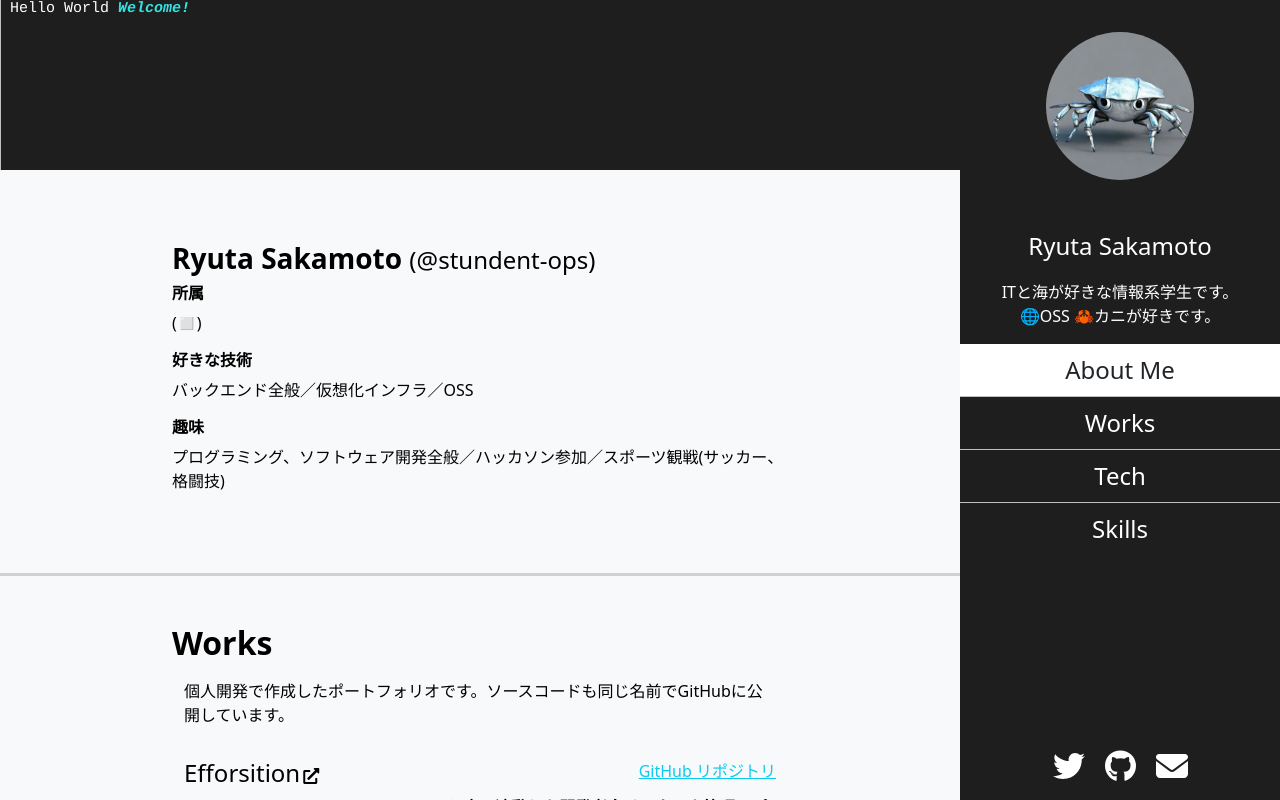
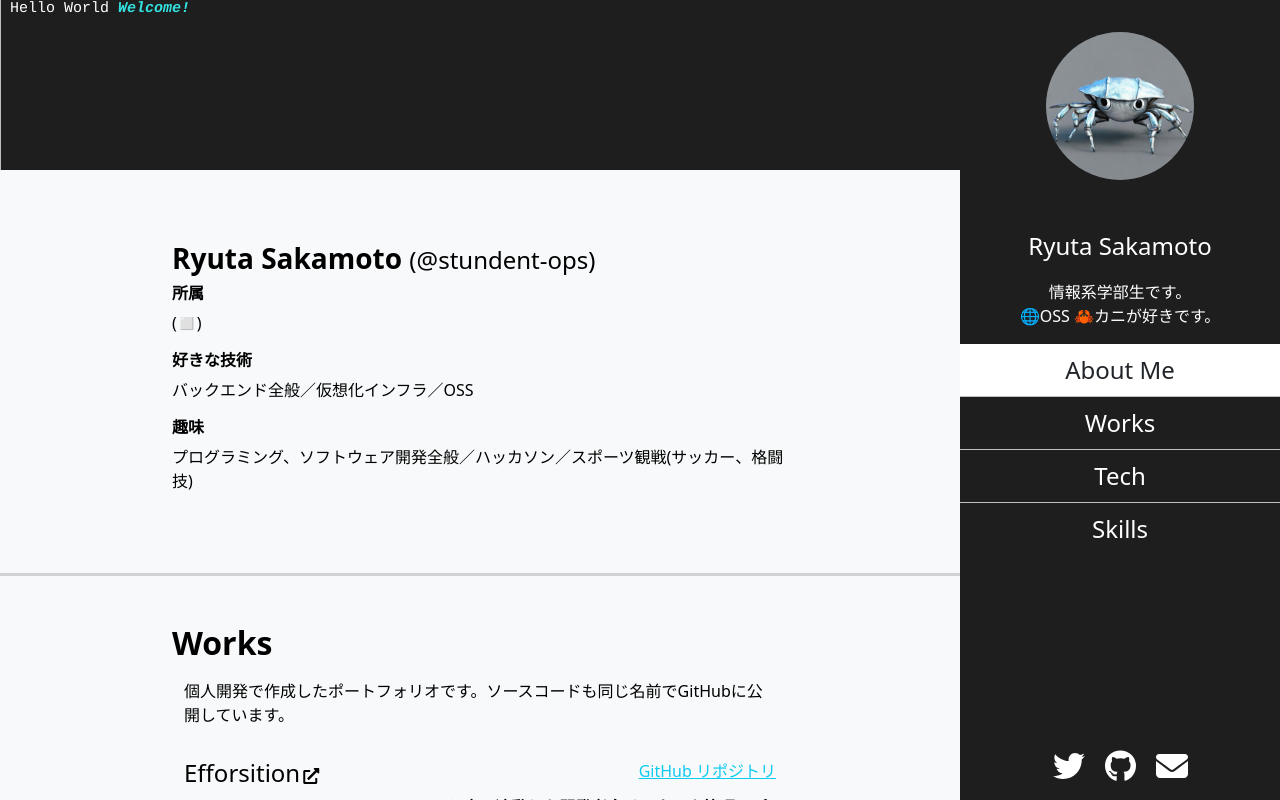
Before and after one commit to student-ops/mypotal_next_bootstrap, a Next.js app in the folder my-project/: page / in a window 1280 px wide. Built offline with nearby package versions, Linux system fonts and the light colour scheme.

Commit message:
update text content

```diff
--- a/my-project/src/components/main_sections.tsx
+++ b/my-project/src/components/main_sections.tsx
@@ -35,7 +35,7 @@ const Section1 = (
       <div>
         <h2 className={introduce_header}>趣味</h2>
         <p>
-          プログラミング、ソフトウェア開発全般／ハッカソン参加／スポーツ観戦(サッカー、格闘技)
+          プログラミング、ソフトウェア開発全般／ハッカソン／スポーツ観戦(サッカー、格闘技)
         </p>
       </div>
     </div>
--- a/my-project/src/components/sidebar.tsx
+++ b/my-project/src/components/sidebar.tsx
@@ -57,7 +57,7 @@ const Sidebar: React.FC<SidebarProps> = ({ activeSection }) => {
           <Row>
             <Col className="d-flex justify-content-center text-center">
               <p className="text-white">
-                ITと海が好きな情報系学生です。
+                情報系学部生です。
                 <br /> 🌐OSS 🦀カニが好きです。
               </p>
             </Col>
```
